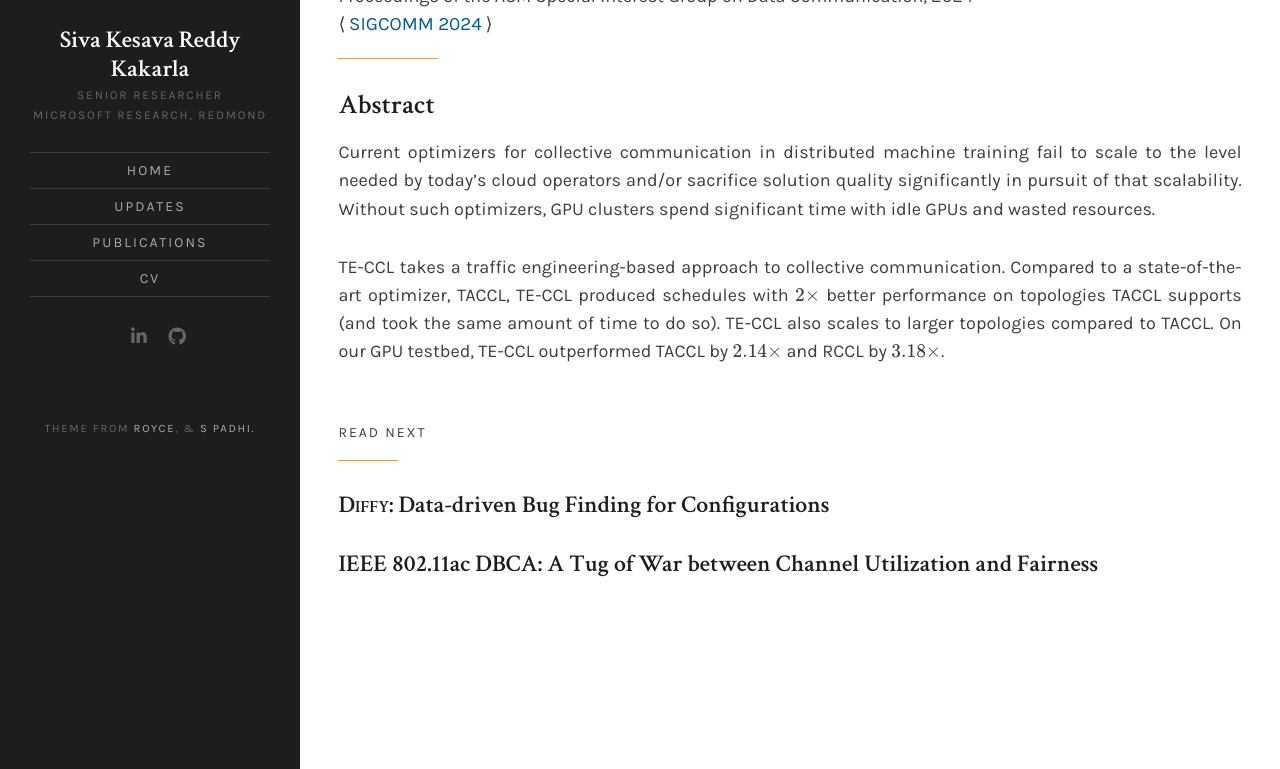
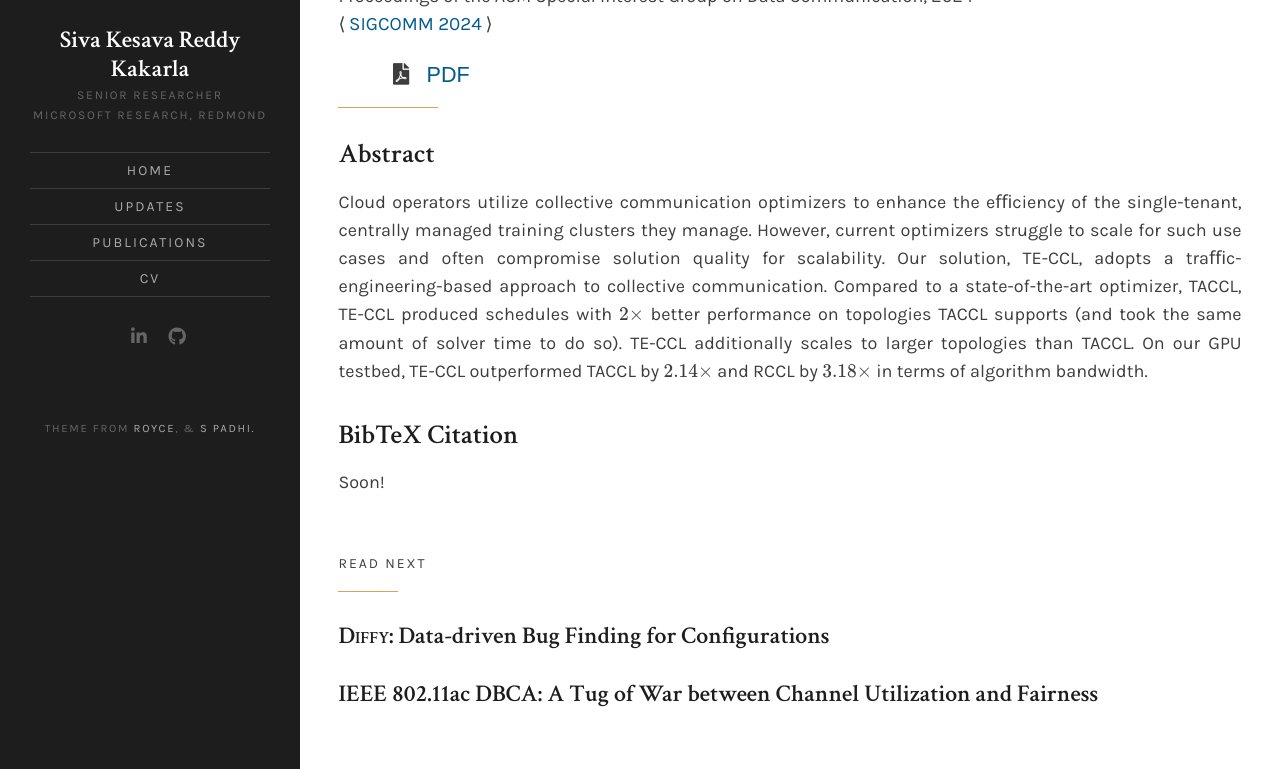
Before and after one commit to SivaKesava1/sivakesava1.github.io, a Jekyll site: the page built from _projects/13-teccl.md, in a window 1280 px wide and 987 px high, cut to the strip 218-987 px from the top of the window. Built offline with Jekyll 4.4.1, drawn with Linux system fonts in a browser that asks for light colours; nearby versions of some CDN libraries; a style sheet for code colours, icons or effects is not loaded.

Commit message:
TECCL paper uploaded

```diff
--- a/_projects/13-teccl.md
+++ b/_projects/13-teccl.md
@@ -9,19 +9,26 @@ authors : ['[Xuting Liu]', '[Behnaz Arzani]', 'Siva Kesava Reddy Kakarla', 'Lian
 year: 2024
 month: May
 
+# DOI:
+#     target: ACM DL
+#     link: 'https://doi.org/10.1145/3651890.3672249'
 
 target:
     short: SIGCOMM
     full: 'Proceedings of the ACM Special Interest Group on Data Communication, 2024'
     link: 'https://conferences.sigcomm.org/sigcomm/2024/'
 
+links:
+    PDF: '%BASE_URL%/assets/pdf/sigcomm24_teccl.pdf'
 
 ---
 
 #### Abstract
 
-Current optimizers for collective communication in distributed machine training fail to scale to the level needed by today's cloud operators and/or sacrifice solution quality significantly in pursuit of that scalability. Without such optimizers, GPU clusters spend significant time with idle GPUs and wasted resources.
+Cloud operators utilize collective communication optimizers to enhance the eﬃciency of the single-tenant, centrally managed training clusters they manage. However, current optimizers struggle to scale for such use cases and often compromise solution quality for scalability. Our solution, =sc^TE-CCL^sc=, adopts a traﬃc-engineering-based approach to collective communication. Compared to a state-of-the-art optimizer, TACCL, =sc^TE-CCL^sc= produced schedules with $2\times$ better performance on topologies TACCL supports (and took the same amount of solver time to do so). =sc^TE-CCL^sc= additionally scales to larger topologies than TACCL. On our GPU testbed, =sc^TE-CCL^sc= outperformed TACCL by $2.14\times$ and RCCL by $3.18\times$ in terms of algorithm bandwidth.
 
-=sc^TE-CCL^sc= takes a traffic engineering-based approach to collective communication. Compared to a state-of-the-art optimizer, TACCL, =sc^TE-CCL^sc= produced schedules with $2×$ better performance on topologies TACCL supports (and took the same amount of time to do so). =sc^TE-CCL^sc= also scales to larger topologies compared to TACCL. On our GPU testbed, =sc^TE-CCL^sc= outperformed TACCL by $2.14×$ and RCCL by $3.18×$.
+#### BibTeX Citation
+
+Soon!
 
 {% include common_links.md %}
```
Also changed, not shown: 1 other file.
